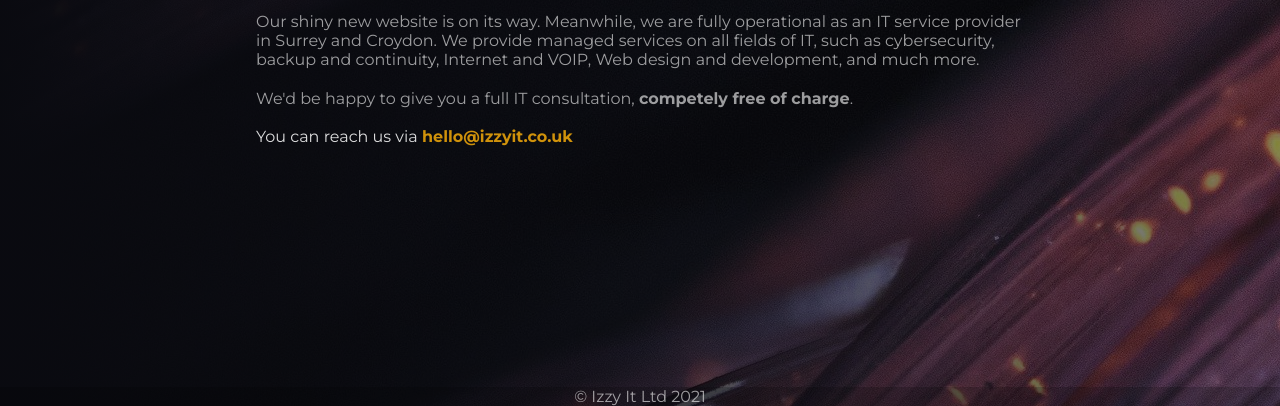
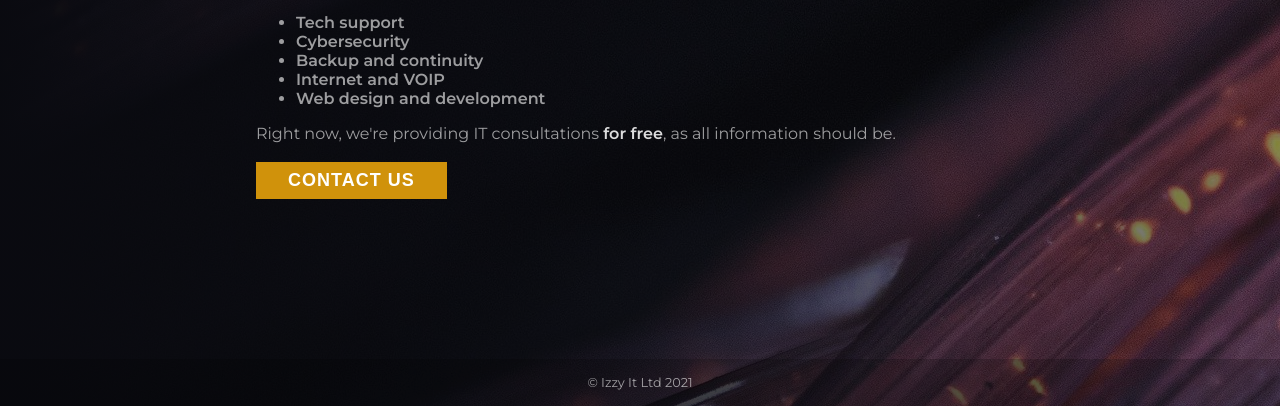
Before and after one commit to Astrobean/izzyUnderConstruction, a website built with Parcel: page src/index.html in a window 1280 px wide. Shown: the part 394-800 px from the top of the page. Built offline with nearby package versions, Linux system fonts and the light colour scheme.

Commit message:
autocommit

```diff
--- a/src/index.html
+++ b/src/index.html
@@ -20,20 +20,28 @@
       <h4 class="subtitle">You're here early!</h4>
       <h1 class="title">We were just getting ready</h1>
       <div class="divider"></div>
-      <p class="introduction">
-        Our shiny new website is on its way. Meanwhile, we are fully operational
-        as an IT service provider in Surrey and Croydon. We provide managed
-        services on all fields of IT, such as cybersecurity, backup and
-        continuity, Internet and VOIP, Web design and development, and much
-        more.
-      </p>
-      <p class="cta">
-        We'd be happy to give you a full IT consultation,
-        <b>competely free of charge</b>.
-      </p>
+      <div class="textbox">
+        <p class="introduction">
+          Our shiny new website is on its way. Meanwhile, we are fully
+          operational as an IT service provider for businesses in Surrey and
+          Croydon. We unify and manage IT services such as:
+          <ul>
+              <li>Tech support</li>
+              <li>Cybersecurity</li>
+              <li>Backup and continuity</li>
+              <li>Internet and VOIP</li>
+              <li>Web design and development</li>
+          </ul>
+        </p>
+        <p class="cta">
+          Right now, we're providing IT consultations
+          <span class="highlight">for free</span>, as all information should be.
+        </p>
+      </div>
       <p class="contact">
-        You can reach us via
-        <a href="mailto:hello@izzyit.co.uk">hello@izzyit.co.uk</a>
+        <a href="mailto:hello@izzyit.co.uk"
+          ><button class="mailbutton">Contact us</button></a
+        >
       </p>
     </main>
     <footer>
--- a/src/sass/main.sass
+++ b/src/sass/main.sass
@@ -23,6 +23,9 @@ body
     font-family: "Montserrat", sans-serif
 
 // styles
+.highlight
+    color: $textEmphasis
+    font-weight: 600
 
 body
     height: 100vh
@@ -51,9 +54,12 @@ body
         background-color: $primary
         margin-bottom: 2rem
 
-    .introduction, .cta
+    .textbox
         color: $textNormal
         margin-bottom: 1.2rem
+
+        li
+            font-weight: 600
 
     .contact
         color: $textEmphasis
@@ -63,6 +69,23 @@ body
             font-weight: 700
             text-decoration: none
             cursor: pointer
+
+            .mailbutton
+                color: white
+                font-weight: 600
+                font-size: 1.125rem
+                letter-spacing: 1px
+                background-color: $primaryDark
+                border: none
+                text-transform: uppercase
+                padding-top: 0.5rem
+                padding-right: 2rem
+                padding-bottom: 0.5rem
+                padding-left: 2rem
+                cursor: pointer
+
+                &:hover
+                    background-color: $primaryLight
 
             &:hover
                 color: $primaryLight
@@ -78,4 +101,6 @@ footer
         background-color: hsla(0, 0%, 0%, 0.2)
         color: $textNormal
         margin-bottom: 0
-        padding: 1rem, 0,
+        padding-top: 1rem
+        padding-bottom: 1rem
+        font-size: 0.8rem
```
Also changed, not shown: dist/index.html, 2 other files.
